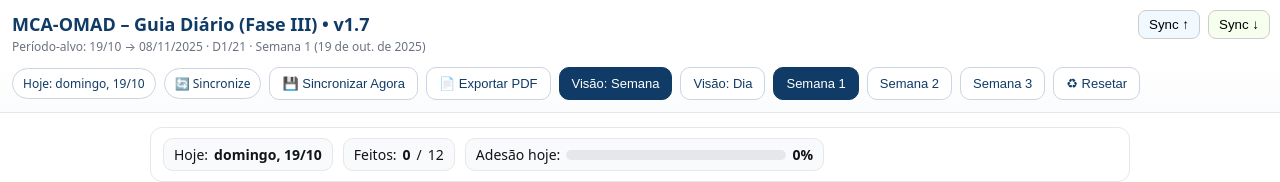
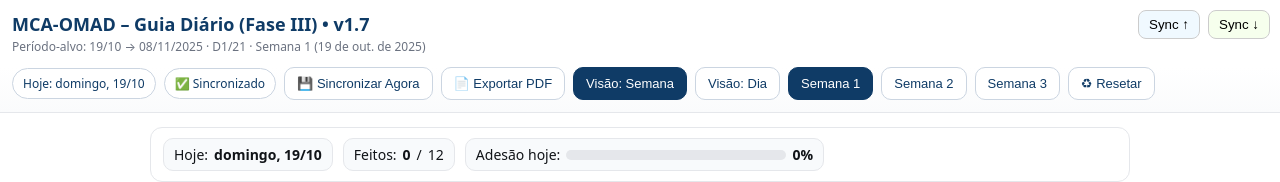
Before and after one commit to mcarecife/mca-omad, a plain HTML site: page index.html in a window 1280 px wide. Both pictures are taken after a click on the button "💾 Sincronizar Agora". Shown: the top 182 px of the page. Drawn offline with nearby package versions, Linux system fonts and the light colour scheme; no server answers.

Commit message:
Update index.html

```diff
--- a/index.html
+++ b/index.html
@@ -735,7 +735,18 @@ async function syncDown(){
     alert('Falha ao carregar (Sync ↓): ' + (err?.message||err));
   }
 }
-
+// Botão "Sincronizar Agora" (salva ↑ e baixa ↓ em sequência)
+document.getElementById('syncNowBtn')?.addEventListener('click', async () => {
+  const el = document.getElementById('syncStatus');
+  try {
+    if (el) el.textContent = '⏳ Sincronizando...';
+    await syncUp();    // salva o estado local na nuvem
+    await syncDown();  // lê de volta (garante convergência)
+    if (el) el.textContent = '✅ Sincronizado';
+  } catch (e) {
+    if (el) el.textContent = '❌ Erro na sincronização';
+  }
+});
 // ========== Inicialização ==========
 (function init(){
   // semana ativa no topo
```
